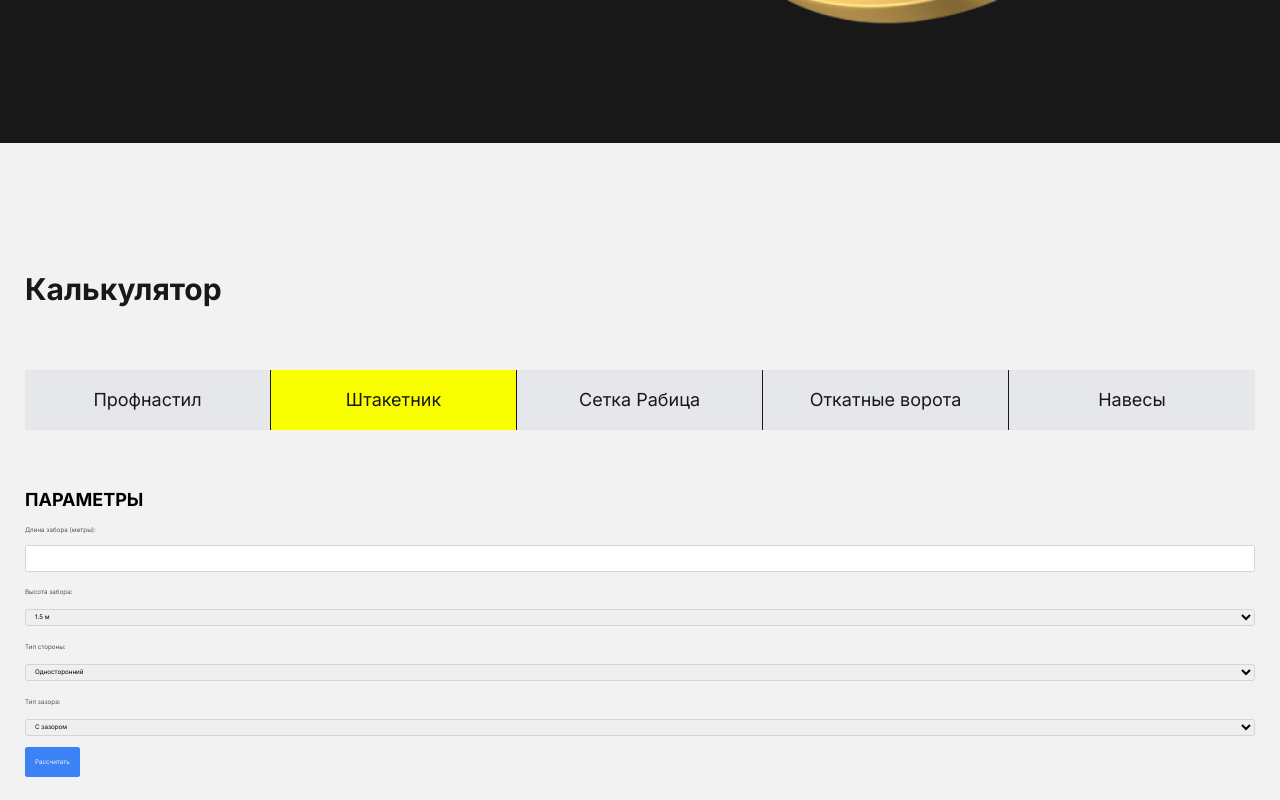
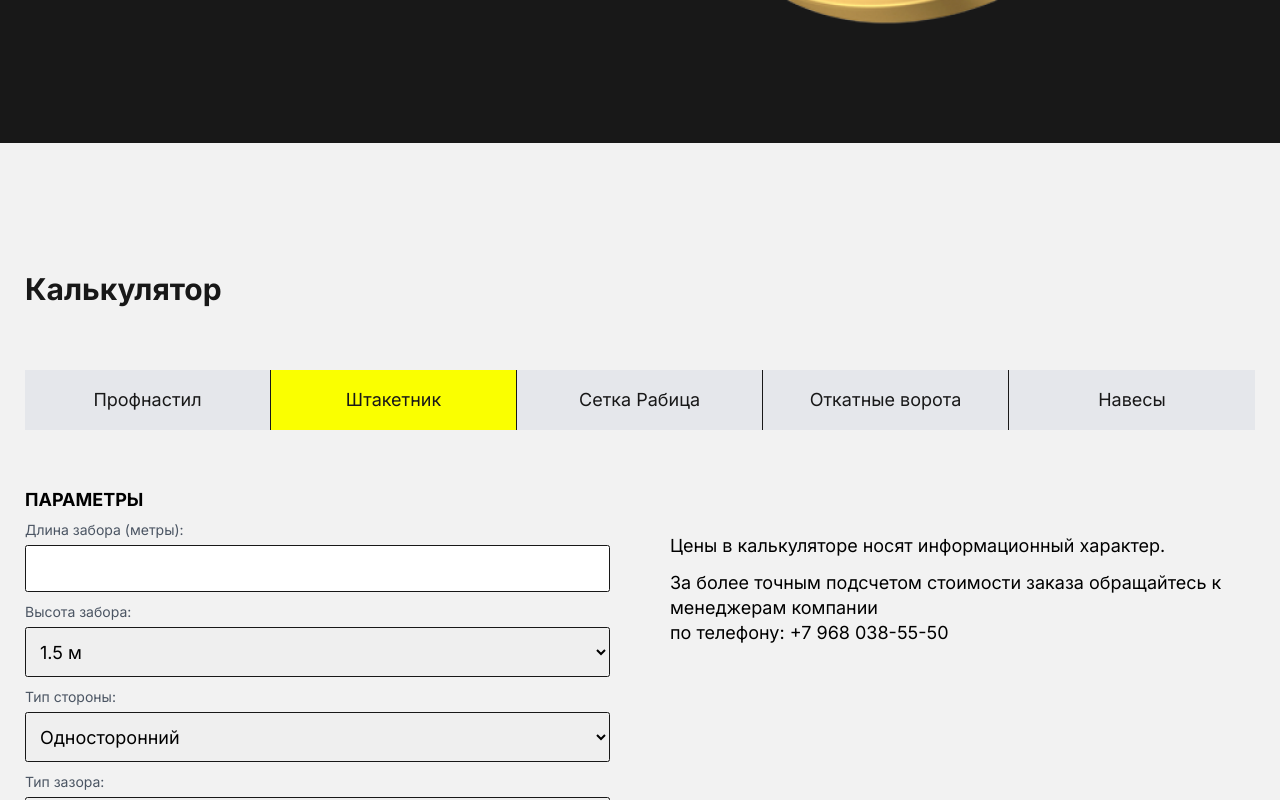
Before and after one commit to rmnv-s/fence-website, a Next.js app: page /calculator in a window 1280 px wide. Both pictures are taken after a click on the button "Штакетник". Shown: the part 642-1442 px from the top of the page. Built offline with nearby package versions, Linux system fonts and the light colour scheme.

Commit message:
fix(calculator): fix total

```diff
--- a/app/components/UI/tabs.js
+++ b/app/components/UI/tabs.js
@@ -13,13 +13,13 @@ const Tabs = () => {
 
   const tabContents = [
     // Здесь вы можете поместить контент для каждого таба
-    <div key={0}>Содержимое для Tab 1</div>,
+    <div key={0}>Профнастил</div>,
     <div key={1}>
       <FormEuro />
     </div>,
-    <div key={2}>Содержимое для Tab 3</div>,
-    <div key={3}>Содержимое для Tab 4</div>,
-    <div key={4}>Содержимое для Tab 5</div>,
+    <div key={2}>Рабица</div>,
+    <div key={3}>Ворота</div>,
+    <div key={4}>Навесы</div>,
   ];
 
   return (
--- a/app/components/forms/formEuro.js
+++ b/app/components/forms/formEuro.js
@@ -1,4 +1,7 @@
 import { useState } from 'react';
+import Link from 'next/link';
+import Button from '@/components/UI/buttons';
+import { formEuroData } from '@/components/utils/formEuroData';
 
 const FormEuro = () => {
   const [length, setLength] = useState('');
@@ -6,6 +9,7 @@ const FormEuro = () => {
   const [side, setSide] = useState('Односторонний');
   const [gap, setGap] = useState('С зазором');
   const [error, setError] = useState('');
+  const [totalPrice, setTotalPrice] = useState(0);
 
   const handleSubmit = (e) => {
     e.preventDefault();
@@ -18,19 +22,29 @@ const FormEuro = () => {
       setError(''); // Очищаем сообщение об ошибке, если валидация прошла успешно
     }
 
-    // значения length, height, side и gap для выполнения расчетов или другой логики здесь
-    // Например, выполнение расчетов на основе выбранных параметров
+    // Находим соответствующий объект в массиве formEuroData
+    const selectedOption = formEuroData.find((option) => {
+      return option.height === height && option.side === side && option.gap === gap;
+    });
 
-    console.log('Длина забора (метры):', length);
-    console.log('Высота забора:', height);
-    console.log('Тип стороны:', side);
-    console.log('Тип зазора:', gap);
+    if (selectedOption) {
+      // Извлекаем стоимость из выбранного объекта
+      const price = selectedOption.price;
+      // Вычисляем итоговую стоимость с учетом длины забора
+      const totalPrice = price * parseFloat(length);
+      // Устанавливаем итоговую стоимость в состояние
+      setTotalPrice(totalPrice);
+      console.log('Total:', totalPrice);
+    }
+    console.log(selectedOption);
   };
 
   return (
+    <>
+      <div className="grid grid-cols-1  md:grid-cols-2 gap-24">
         <form onSubmit={handleSubmit}>
           <div className="mb-4">
-        <label htmlFor="length" className="block text-gray-600 mb-2">
+            <label htmlFor="length" className="block text-gray-600 mb-2 text-sm">
               Длина забора (метры):
             </label>
             <input
@@ -46,22 +60,22 @@ const FormEuro = () => {
                 }
               }}
               className={`border ${
-            error ? 'border-red-500' : 'border-gray-300'
-          } rounded px-2 py-1 w-full`}
+                error ? 'border-red-500' : 'border-black'
+              } rounded px-4 py-5 text-m w-full`}
               required
             />
           </div>
           {error && <p className="text-red-500 text-sm mt-1">{error}</p>}{' '}
           {/* Отображаем сообщение об ошибке */}
           <div className="mb-4">
-        <label htmlFor="height" className="block text-gray-600 mb-2">
+            <label htmlFor="height" className="block text-gray-600 mb-2 text-sm">
               Высота забора:
             </label>
             <select
               id="height"
               value={height}
               onChange={(e) => setHeight(e.target.value)}
-          className="border border-gray-300 rounded px-2 py-1 w-full"
+              className="border border-black rounded px-4 py-5 text-m w-full"
               required
             >
               {/* <option value="">Выберите...</option> */}
@@ -72,14 +86,14 @@ const FormEuro = () => {
             </select>
           </div>
           <div className="mb-4">
-        <label htmlFor="side" className="block text-gray-600 mb-2">
+            <label htmlFor="side" className="block text-gray-600 mb-2 text-sm">
               Тип стороны:
             </label>
             <select
               id="side"
               value={side}
               onChange={(e) => setSide(e.target.value)}
-          className="border border-gray-300 rounded px-2 py-1 w-full"
+              className="border border-black rounded px-4 py-5 text-m w-full"
               required
             >
               {/* <option value="">Выберите...</option> */}
@@ -88,14 +102,14 @@ const FormEuro = () => {
             </select>
           </div>
           <div className="mb-4">
-        <label htmlFor="gap" className="block text-gray-600 mb-2">
+            <label htmlFor="gap" className="block text-gray-600 mb-2 text-sm">
               Тип зазора:
             </label>
             <select
               id="gap"
               value={gap}
               onChange={(e) => setGap(e.target.value)}
-          className="border border-gray-300 rounded px-2 py-1 w-full"
+              className="border border-black rounded px-4 py-5 text-m w-full"
               required
             >
               {/* <option value="">Выберите...</option> */}
@@ -103,10 +117,30 @@ const FormEuro = () => {
               <option value="Шахматка">Шахматка</option>
             </select>
           </div>
-      <button type="submit" className="bg-blue-500 text-white px-4 py-2 rounded">
-        Рассчитать
-      </button>
+          <Button
+            className="px-12 py-8 text-m border border-solid border-black opacity-70 hover:opacity-100 mt-16"
+            type="submit"
+            text="Расчитать стоимость"
+          />
+          <div className="mt-10">
+            <p className="uppercase text-m mb-4"> Итого: </p>
+            <span className="uppercase text-l font-bold"> {totalPrice} ₽</span>
+          </div>
         </form>
+
+        <div>
+          <p className="text-base leading-10 md:text-m mb-5 mt-5 ">
+            Цены в калькуляторе носят информационный характер.
+          </p>
+          <p className="text-base leading-10 md:text-m ">
+            За более точным подсчетом стоимости заказа обращайтесь к менеджерам компании <br />
+            <Link className="" href="tel:+79680385550">
+              по телефону: +7 968 038-55-50
+            </Link>
+          </p>
+        </div>
+      </div>
+    </>
   );
 };
 
--- /dev/null
+++ b/app/components/utils/formEuroData.js
@@ -0,0 +1,105 @@
+export const formEuroData = [
+  {
+    height: '1.5',
+    side: 'Односторонний',
+    gap: 'С зазором',
+    price: 1900,
+  },
+  {
+    height: '1.5',
+    side: 'Односторонний',
+    gap: 'Шахматка',
+    price: 2370,
+  },
+
+  {
+    height: '1.5',
+    side: 'Двусторонний',
+    gap: 'С зазором',
+    price: 2450,
+  },
+  {
+    height: '1.5',
+    side: 'Двусторонний',
+    gap: 'Шахматка',
+    price: 3050,
+  },
+
+  {
+    height: '1.7',
+    side: 'Односторонний',
+    gap: 'С зазором',
+    price: 2060,
+  },
+  {
+    height: '1.7',
+    side: 'Односторонний',
+    gap: 'Шахматка',
+    price: 2480,
+  },
+
+  {
+    height: '1.7',
+    side: 'Двусторонний',
+    gap: 'С зазором',
+    price: 2600,
+  },
+  {
+    height: '1.7',
+    side: 'Двусторонний',
+    gap: 'Шахматка',
+    price: 3250,
+  },
+
+  {
+    height: '1.8',
+    side: 'Односторонний',
+    gap: 'С зазором',
+    price: 2180,
+  },
+  {
+    height: '1.8',
+    side: 'Односторонний',
+    gap: 'Шахматка',
+    price: 2630,
+  },
+
+  {
+    height: '1.8',
+    side: 'Двусторонний',
+    gap: 'С зазором',
+    price: 2680,
+  },
+  {
+    height: '1.8',
+    side: 'Двусторонний',
+    gap: 'Шахматка',
+    price: 3480,
+  },
+
+  {
+    height: '2.0',
+    side: 'Односторонний',
+    gap: 'С зазором',
+    price: 2320,
+  },
+  {
+    height: '2.0',
+    side: 'Односторонний',
+    gap: 'Шахматка',
+    price: 2850,
+  },
+
+  {
+    height: '2.0',
+    side: 'Двусторонний',
+    gap: 'С зазором',
+    price: 2850,
+  },
+  {
+    height: '2.0',
+    side: 'Двусторонний',
+    gap: 'Шахматка',
+    price: 3680,
+  },
+];
```
Lines whose indentation alone changed are shown as unchanged.
